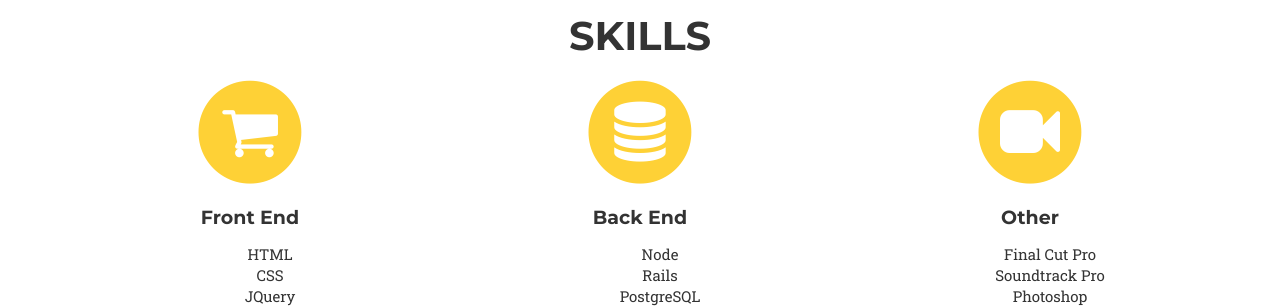
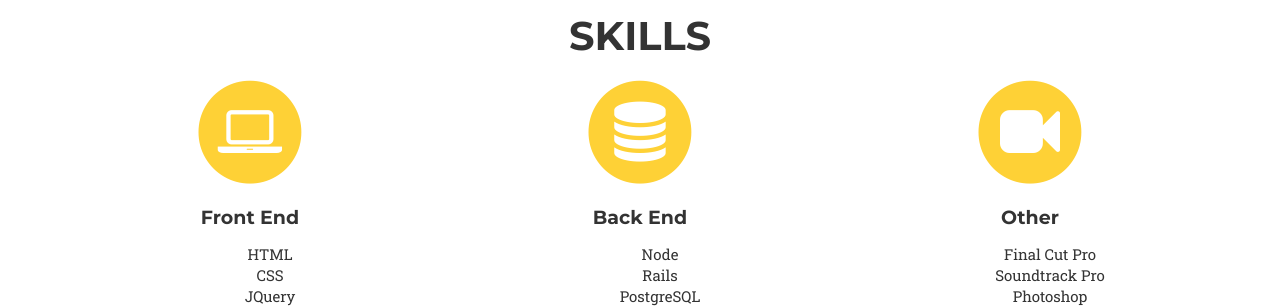
Before and after one commit to panox/panox.github.io, a Jekyll site: the page built from index.html, in a window 1280 px wide and 900 px high, scrolled down 819 px. Shown: the part 150-458 px from the top of the window. Built offline with Jekyll 4.4.1, drawn with Linux system fonts in a browser that asks for light colours; some web fonts are replaced.

Commit message:
laptop for front end skills

```diff
--- a/_includes/services.html
+++ b/_includes/services.html
@@ -10,7 +10,7 @@
                 <div class="col-md-4">
                     <span class="fa-stack fa-4x">
                         <i class="fa fa-circle fa-stack-2x text-primary"></i>
-                        <i class="fa fa-shopping-cart fa-stack-1x fa-inverse"></i>
+                        <i class="fa fa-laptop fa-stack-1x fa-inverse"></i>
                     </span>
                     <h4 class="service-heading">Front End</h4>
                     <ul>
```
